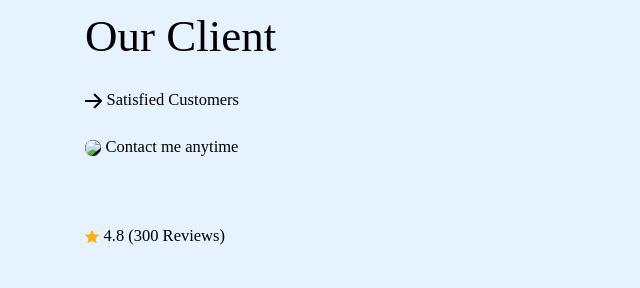
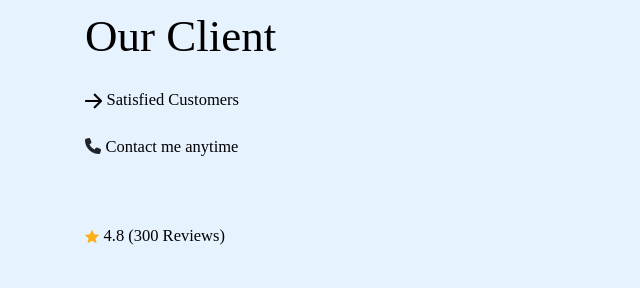
Before and after one commit to Petboarding/Bilal.github.io, a plain HTML site: page index.html in a window 1280 px wide. Shown: the part 3720-4008 px from the top of the page, 0-640 px from the left. Drawn offline with nearby package versions, Linux system fonts and the light colour scheme.

Commit message:
icon change

```diff
--- a/index.html
+++ b/index.html
@@ -305,7 +305,7 @@
 						<strong class="mt-5t">Satisfied Customers</strong>
 						</div>
 						<div class="phone mt-3">
-						<img src="assets/images/Phone.png">
+						<i class="fa fa-phone"></i>
 						<strong class="mt-5t">Contact me anytime</strong>
 						</div>
 						<div class="str mt-5">
```
